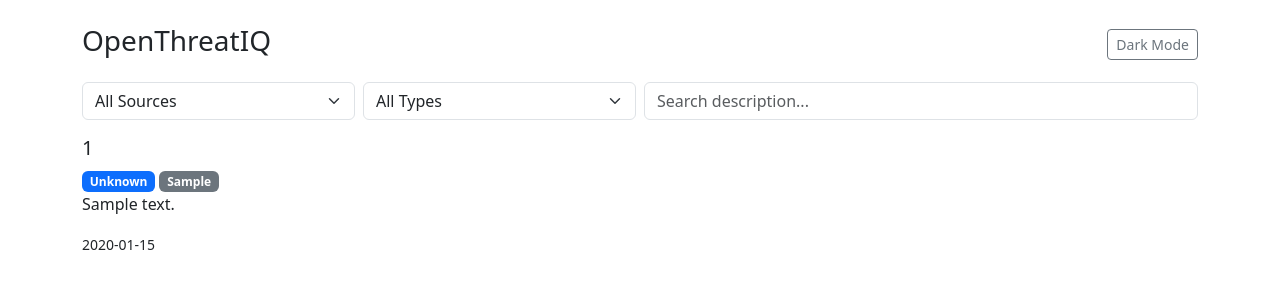
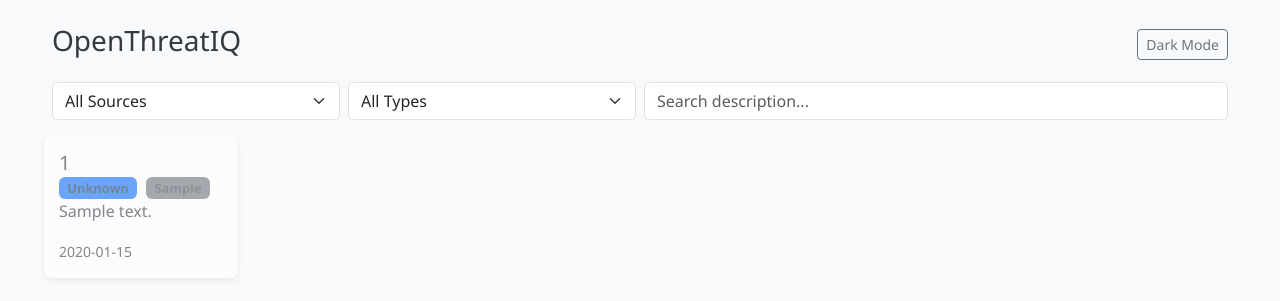
Before and after one commit to ashankobewatta/OpenThreatIQ, a Flask app: page / in a window 1280 px wide. Shown: the top 301 px of the page. Run offline with Flask 3, Linux system fonts and the light colour scheme; tables that the repository leaves empty hold one stand-in row (values such as "Sample post").

Commit message:
Update styles.css

```diff
--- a/backend/static/styles.css
+++ b/backend/static/styles.css
@@ -1,144 +1,80 @@
-let allCVEs = [];
-
-// ------------------ Load cached data ------------------
-async function loadCachedCVEs() {
-    try {
-        const response = await fetch("/api/cves");
-        allCVEs = await response.json();
-        populateFilters();
-        renderCVEs(allCVEs);
-        updateLastUpdated();
-    } catch (e) {
-        console.error("Error fetching CVEs from backend", e);
-        allCVEs = [];
-    }
+/* ---------------------- General ---------------------- */
+body {
+    font-family: 'Segoe UI', Tahoma, Geneva, Verdana, sans-serif;
+    background-color: #f8f9fa;
+    color: #343a40;
+    transition: background-color 0.3s, color 0.3s;
 }
 
-// ------------------ Render CVEs ------------------
-function renderCVEs(cves) {
-    const container = document.getElementById("cve-container");
-    container.innerHTML = "";
-
-    const readList = JSON.parse(localStorage.getItem("readCVEs") || "[]");
-
-    cves.sort((a,b)=> new Date(b.published_date||0) - new Date(a.published_date||0));
-
-    cves.forEach(cve=>{
-        const div = document.createElement("div");
-        div.className = "cve-card col";
-        if(readList.includes(cve.id)) div.classList.add("read");
-
-        const type = cve.type || "Update";
-        const badgeColors = {
-            "CVE": "bg-danger",
-            "Malware": "bg-warning",
-            "Phishing": "bg-info",
-            "Exploit": "bg-primary",
-            "Update": "bg-secondary"
-        };
-        const badge = `<span class="badge ${badgeColors[type]||'bg-secondary'}">${type}</span>`;
-
-        div.innerHTML = `
-            ${badge}
-            <h5>${cve.id || "N/A"}</h5>
-            <p>${cve.description || "No description available"}</p>
-            <small>${cve.published_date ? new Date(cve.published_date).toLocaleString() : ""} | ${cve.source || "Unknown"}</small>
-        `;
-
-        div.addEventListener("click", ()=>{
-            if(!readList.includes(cve.id)){
-                readList.push(cve.id);
-                localStorage.setItem("readCVEs", JSON.stringify(readList));
-                div.classList.add("read");
-            }
-        });
-
-        container.appendChild(div);
-    });
+h1, h3, h5 {
+    margin: 0;
 }
 
-// ------------------ Populate filters ------------------
-function populateFilters() {
-    const sourceSelect = document.getElementById("filter-source");
-    const typeSelect = document.getElementById("filter-type");
-
-    const sources = Array.from(new Set(allCVEs.map(c => c.source || "Unknown"))).sort();
-    const types = Array.from(new Set(allCVEs.map(c => c.type || "Update"))).sort();
-
-    sources.forEach(s => {
-        if (![...sourceSelect.options].some(o=>o.value===s)){
-            const option = document.createElement("option");
-            option.value = s;
-            option.textContent = s;
-            sourceSelect.appendChild(option);
-        }
-    });
-
-    types.forEach(t => {
-        if (![...typeSelect.options].some(o=>o.value===t)){
-            const option = document.createElement("option");
-            option.value = t;
-            option.textContent = t;
-            typeSelect.appendChild(option);
-        }
-    });
+.container {
+    max-width: 1200px;
 }
 
-// ------------------ Filters ------------------
-document.getElementById("filter-source").addEventListener("change", applyFilters);
-document.getElementById("filter-type").addEventListener("change", applyFilters);
-document.getElementById("search").addEventListener("input", applyFilters);
-
-function applyFilters() {
-    const searchTerm = document.getElementById("search").value.toLowerCase();
-    const source = document.getElementById("filter-source").value;
-    const type = document.getElementById("filter-type").value;
-
-    const filtered = allCVEs.filter(cve => {
-        const matchesSearch = (cve.id||"").toLowerCase().includes(searchTerm) ||
-                              (cve.description||"").toLowerCase().includes(searchTerm);
-        const matchesSource = !source || (cve.source||"Unknown") === source;
-        const matchesType = !type || (cve.type||"Update") === type;
-        return matchesSearch && matchesSource && matchesType;
-    });
-
-    renderCVEs(filtered);
+/* ---------------------- Dark Mode ---------------------- */
+body.dark-mode {
+    background-color: #121212;
+    color: #e0e0e0;
 }
 
-// ------------------ Dark Mode ------------------
-document.getElementById("dark-mode-toggle").addEventListener("click", ()=>{
-    document.body.classList.toggle("dark");
-});
-
-// ------------------ Update cache interval ------------------
-document.getElementById("update-cache-btn").addEventListener("click", async ()=>{
-    const interval = parseInt(document.getElementById("cache-interval").value);
-    if(isNaN(interval) || interval < 1) return alert("Invalid interval");
-
-    try {
-        const resp = await fetch(`/api/update_cache?minutes=${interval}`);
-        if(resp.ok){
-            alert("Cache updated!");
-            loadCachedCVEs();
-        } else {
-            alert("Failed to update cache");
-        }
-    } catch(e){
-        console.error("Error updating cache", e);
-        alert("Failed to update cache");
-    }
-});
-
-// ------------------ Last Updated ------------------
-function updateLastUpdated(){
-    if(allCVEs.length === 0) return;
-    const latest = allCVEs.reduce((a,b)=>{
-        const da = new Date(a.published_date||0);
-        const db = new Date(b.published_date||0);
-        return da>db ? a : b;
-    });
-    document.getElementById("last-updated").textContent = `Last updated: ${latest.published_date ? new Date(latest.published_date).toLocaleString() : "Unknown"}`;
+body.dark-mode .cve-card {
+    background-color: #1e1e1e;
+    color: #e0e0e0;
 }
 
-// ------------------ Initialize ------------------
-loadCachedCVEs();
+body.dark-mode .badge {
+    opacity: 0.9;
+}
+
+/* ---------------------- CVE Card ---------------------- */
+.cve-card {
+    background-color: #ffffff;
+    border-radius: 8px;
+    padding: 15px;
+    box-shadow: 0 3px 6px rgba(0,0,0,0.1);
+    transition: transform 0.2s, box-shadow 0.2s;
+    cursor: pointer;
+}
+
+.cve-card:hover {
+    transform: translateY(-3px);
+    box-shadow: 0 6px 12px rgba(0,0,0,0.15);
+}
+
+.cve-card.read {
+    opacity: 0.6;
+}
+
+/* ---------------------- Badges ---------------------- */
+.badge {
+    margin-right: 5px;
+    font-size: 0.8rem;
+}
+
+/* Badge colors by type */
+.badge.bg-primary { background-color: #a8dadc; color: #1d3557; }   /* CVE */
+.badge.bg-success { background-color: #caffbf; color: #2a9d8f; }  /* Malware */
+.badge.bg-warning { background-color: #ffe5b4; color: #f4a261; }  /* Phishing */
+.badge.bg-danger  { background-color: #ffb3b3; color: #e63946; }  /* Exploit */
+.badge.bg-secondary { background-color: #d3d3d3; color: #495057; } /* Source badge fallback */
+
+/* ---------------------- Filters & Inputs ---------------------- */
+.form-select, .form-control {
+    border-radius: 5px;
+    transition: border-color 0.2s, box-shadow 0.2s;
+}
+
+.form-select:focus, .form-control:focus {
+    border-color: #6c757d;
+    box-shadow: 0 0 0 0.2rem rgba(108,117,125,0.25);
+}
+
+/* ---------------------- Responsive Grid ---------------------- */
+#cve-container {
+    display: grid;
+    grid-template-columns: repeat(auto-fill, minmax(350px, 1fr));
+    gap: 15px;
+}
```
